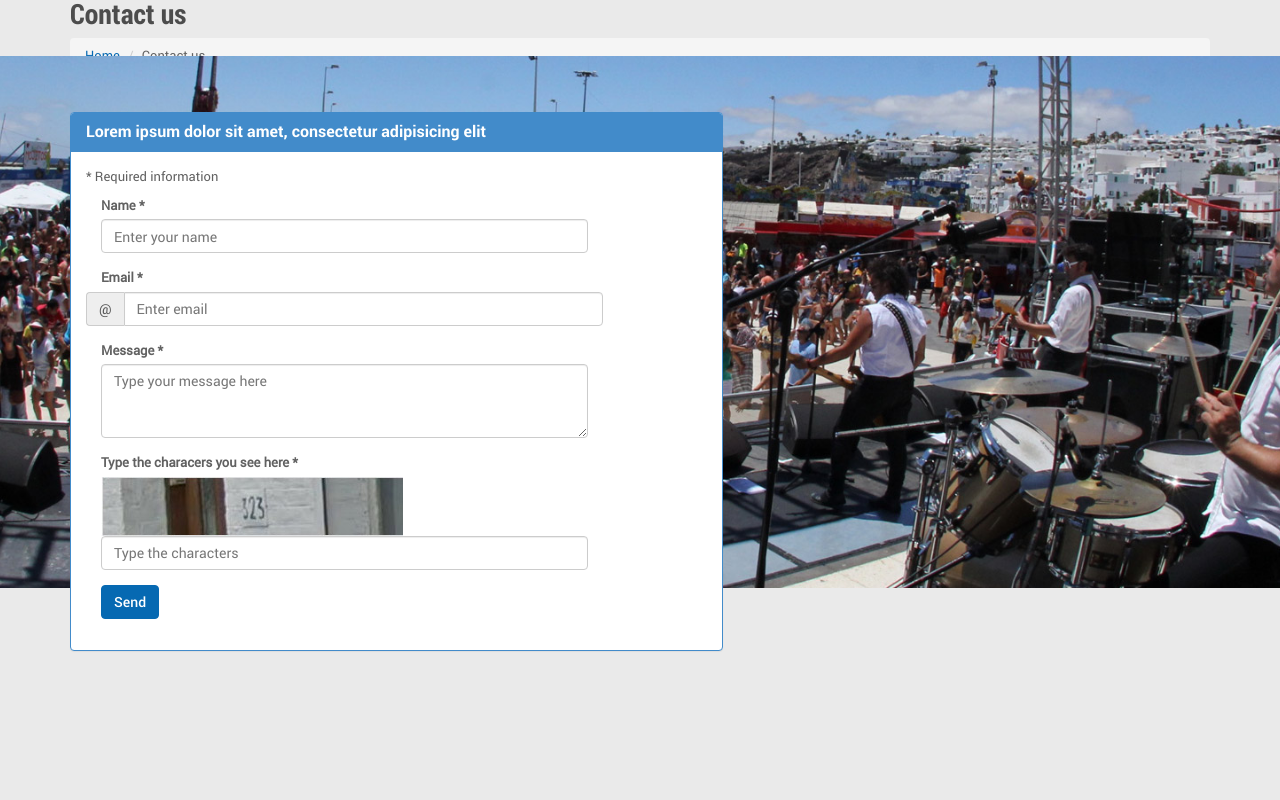
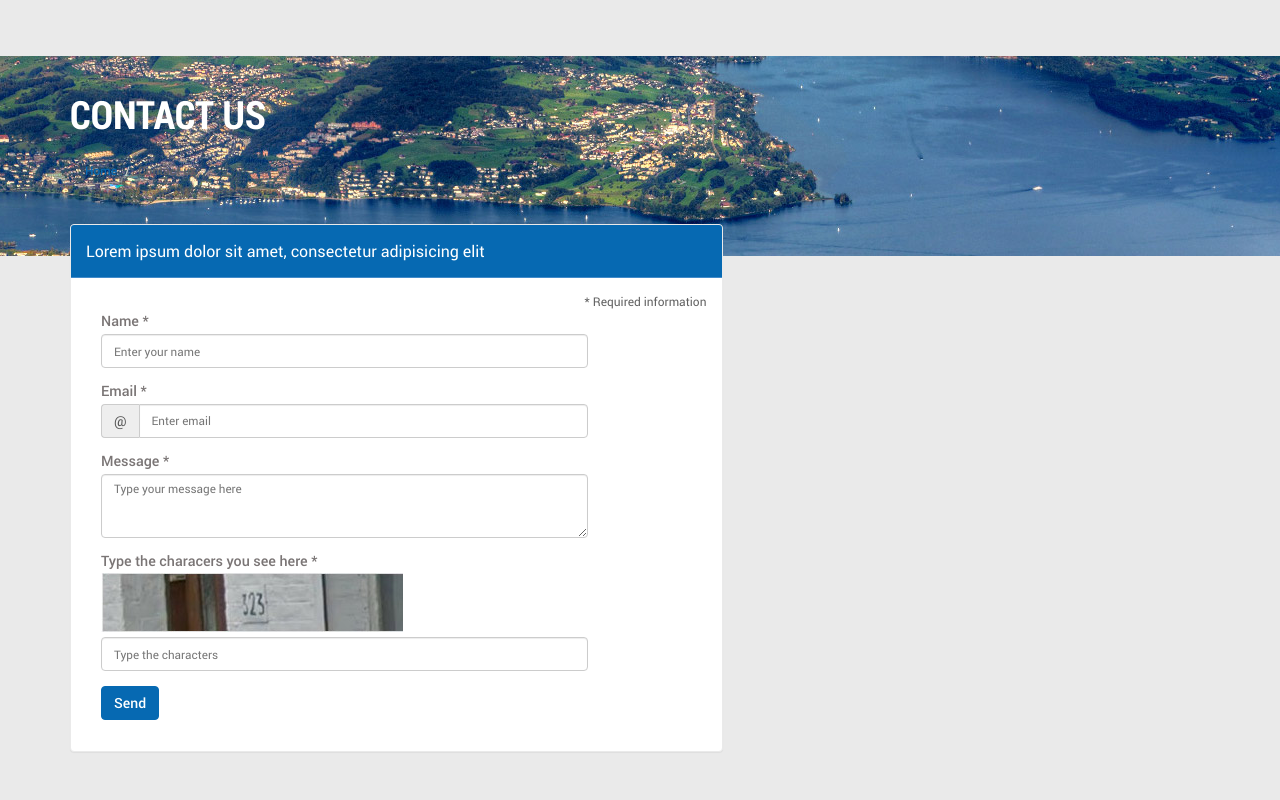
Before and after one commit to jmocana2/fanontour, a PHP site: page /02_contact-us.html in a window 1280 px wide. Run offline with PHP 8.4, Linux system fonts and the light colour scheme; style sheets or scripts are compiled from the project's sources.

Commit message:
updated css atomic(forms, alerts, breadcrumb, panels, titles)

```diff
--- /dev/null
+++ b/less/2-quarks/forms.less
@@ -0,0 +1,8 @@
+label{
+	font: normal 1.1em/1.1em 'robotomedium', @font-default, @font-third;
+	color: @colorK22;
+}
+
+input.form-control, textarea.form-control{
+	font-size: .9em;
+}
--- a/less/2-quarks/reset.less
+++ b/less/2-quarks/reset.less
@@ -43,4 +43,6 @@
 //content
 .content{
 	min-height: 600px;
+	position: relative;
+	z-index: 2;
 }
--- /dev/null
+++ b/less/3-atoms/alerts.less
@@ -0,0 +1,7 @@
+//alerts
+.alert{
+	strong{
+		font-family: 'robotobold', @font-title-system, @font-third;
+		font-weight: normal;
+	}
+}
--- a/less/3-atoms/backgrounds.less
+++ b/less/3-atoms/backgrounds.less
@@ -2,3 +2,19 @@
 .bg-white{
 	background-color: @colorW;
 }
+
+.bg-container{
+	background: url('../img/backgrounds/home/tickets_h_600px.jpg') no-repeat center 0;
+	background-size: cover;
+	width: 100%;
+	height: 532px;
+	top: 56px;
+}
+
+.bg-container-generic{
+	background: url('../img/backgrounds/general/general-background_200px-h.jpg') no-repeat center 0;
+	background-size: cover;
+	width: 100%;
+	height: 200px;
+	top: 56px;
+}
--- /dev/null
+++ b/less/3-atoms/breadcrumb.less
@@ -0,0 +1,7 @@
+//breadcrumb default
+.breadcrumb-default{
+	padding-top: 10px;
+	background-color: transparent;
+	font: normal 0.923em/1em 'robotomedium', @font-default-system, @font-third;
+
+}
--- a/less/3-atoms/dropdown.less
+++ b/less/3-atoms/dropdown.less
@@ -14,6 +14,7 @@
 		background-color: transparent;
 		.box-shadow (none);
 		width: 100%;
+		padding: 0;
 
 		li{
 
@@ -23,7 +24,7 @@
 			a{
 				width: 100%;
 				margin-left: 0;
-				padding: 7px 0;
+				padding: 9px 0;
 				background-color: @colorB1 !important;
 
 				&:hover{
--- /dev/null
+++ b/less/3-atoms/forms.less
@@ -0,0 +1,25 @@
+//form-default
+.form-default{
+
+	padding-top: 20px;
+
+	.leyend{
+		font-size: 0.923em;
+		position: absolute;
+		top: 0;
+		right: 0;
+	}
+
+	.input-group{
+		padding: 0 15px;
+	}
+
+	.captcha{
+		img{
+			max-width: 302px;
+			margin-bottom: 5px;
+			width: 100%;
+			height: auto;
+		}
+	}
+}
--- /dev/null
+++ b/less/3-atoms/panels.less
@@ -0,0 +1,16 @@
+//primary panel
+.fanontour-panel-primary{
+
+	border: 1px @colorK4 solid;
+
+	.panel-heading{
+		background-color: @colorB1;
+		padding-top: 15px;
+		padding-bottom: 15px;
+	}
+
+	.panel-title{
+		font: normal 1.231em/1.4em @font-default, @font-default-system, @font-third;
+		color: @colorW;
+	}
+}
--- a/less/3-atoms/tabs.less
+++ b/less/3-atoms/tabs.less
@@ -19,8 +19,9 @@
 			border: none;
 			margin-right: 0;
 			margin-left: 3px;
-			width: 120px;
+			width: 105px;
 			text-align: center;
+			padding: 10px 0;
 
 			&:hover{
 				border: none;
@@ -28,8 +29,8 @@
 			}
 
 			&.highlight{
-				width: 184px;
-				padding-right: 71px;
+				width: 170px;
+				padding-right: 48px;
 			}
 		}
 
--- /dev/null
+++ b/less/3-atoms/titles.less
@@ -0,0 +1,8 @@
+//title default
+.title-photo{
+	font: normal 3em @font-title, @font-title-system, @font-third;
+	color: @colorW;
+	text-transform: uppercase;
+	padding-top: 88px;
+	margin-bottom: 14px;
+}
--- a/less/4-molecules/search-box.less
+++ b/less/4-molecules/search-box.less
@@ -24,7 +24,7 @@
 	}
 
 	.tab-default{
-		width: 922px;
+		width: 818px;
 		margin: 0 auto;
 
 		.highlight{
--- a/less/5-pages/page_home.less
+++ b/less/5-pages/page_home.less
@@ -1,13 +1,5 @@
 //Home page
 //=======================
-
-.bg-container{
-	background: url('../img/backgrounds/home/tickets_h_600px.jpg') no-repeat center 0;
-	background-size: cover;
-	width: 100%;
-	height: 532px;
-	top: 56px;
-}
 
 #fanontour-search-box{
 	padding-top: 200px;
--- a/less/main.less
+++ b/less/main.less
@@ -8,8 +8,10 @@
 @import "2-quarks/template";
 @import "2-quarks/title";
 @import "2-quarks/links";
+@import "2-quarks/forms";
 
 // 3-ATOMS
+@import "3-atoms/titles";
 @import "3-atoms/lists";
 @import "3-atoms/dropdown";
 @import "3-atoms/buttons";
@@ -17,8 +19,12 @@
 @import "3-atoms/backgrounds";
 @import "3-atoms/text";
 @import "3-atoms/text-replace";
+@import "3-atoms/panels";
+@import "3-atoms/forms";
 @import "3-atoms/sprite";
 @import "3-atoms/modals";
+@import "3-atoms/alerts";
+@import "3-atoms/breadcrumb";
 @import "3-atoms/components";
 
 // 4-MOLECULES
```
